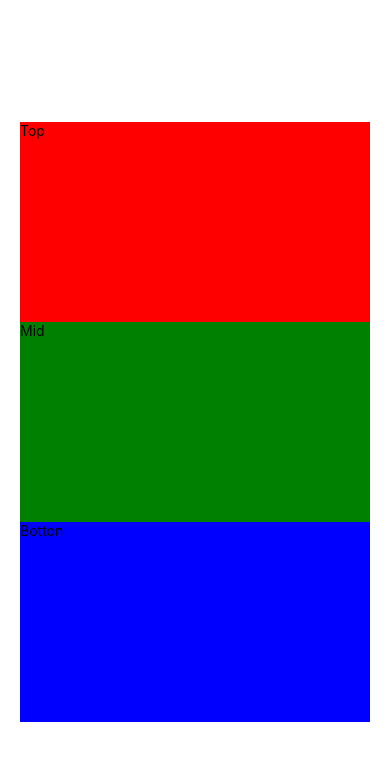
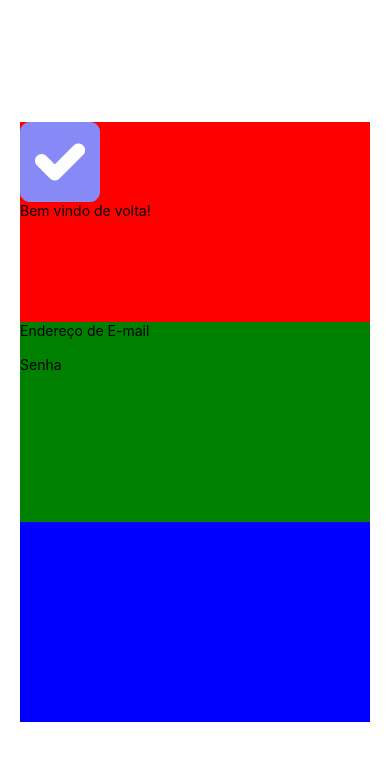
Before and after one commit to Isadora1003/MinhaLista, a React Native app: screen / in a window 390 px wide. Shown: the top 760 px of the page. Built offline with nearby package versions, Linux system fonts and the light colour scheme.

Commit message:
Colocando TextInput e a img, arrumando algumas partes das telas

```diff
--- /dev/null
+++ b/src/@types/png.d.ts
@@ -0,0 +1 @@
+declare module '*.png'
--- a/src/pages/login/index.tsx
+++ b/src/pages/login/index.tsx
@@ -1,19 +1,23 @@
 import React from "react";
-
-import { Text, View } from "react-native";
+import { Text, View, Image, TextInput} from "react-native";
 import { style } from "./styles";
+import Logo from "../../assets/logo.png";
 
 export default function Login() {
     return (
         <View style={style.container}>
             <View style={style.boxTop}>
-                <Text>Top</Text>
+                <Image source={Logo}/>
+                <Text>Bem vindo de volta!</Text>
             </View>
             <View style={style.boxMid}>
-                <Text>Mid</Text>
+                <Text>Endereço de E-mail</Text>
+                <TextInput />
+                    <Text>Senha</Text>
+                <TextInput />
             </View>
             <View style={style.boxBotton}>
-                <Text>Botton</Text>
+                <Text></Text>
             </View>
         </View>
     )
```
